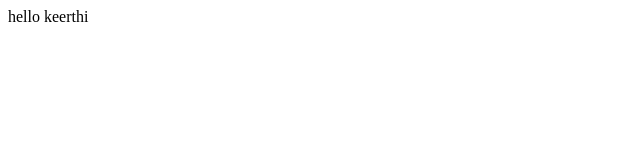
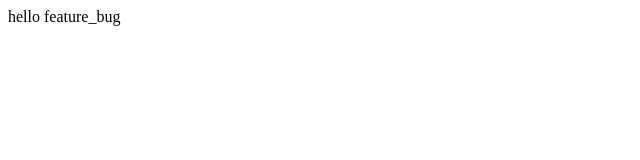
Before and after one commit to keerthikumar007/Apna-life, a plain HTML site: page index.html in a window 1280 px wide. Shown: the full height of the page, 0-640 px from the left. Drawn offline with Linux system fonts and the light colour scheme.

Commit message:
Update index.html

```diff
--- a/index.html
+++ b/index.html
@@ -1 +1 @@
-<p>hello keerthi</p>
+<p>hello feature_bug</p>
```
